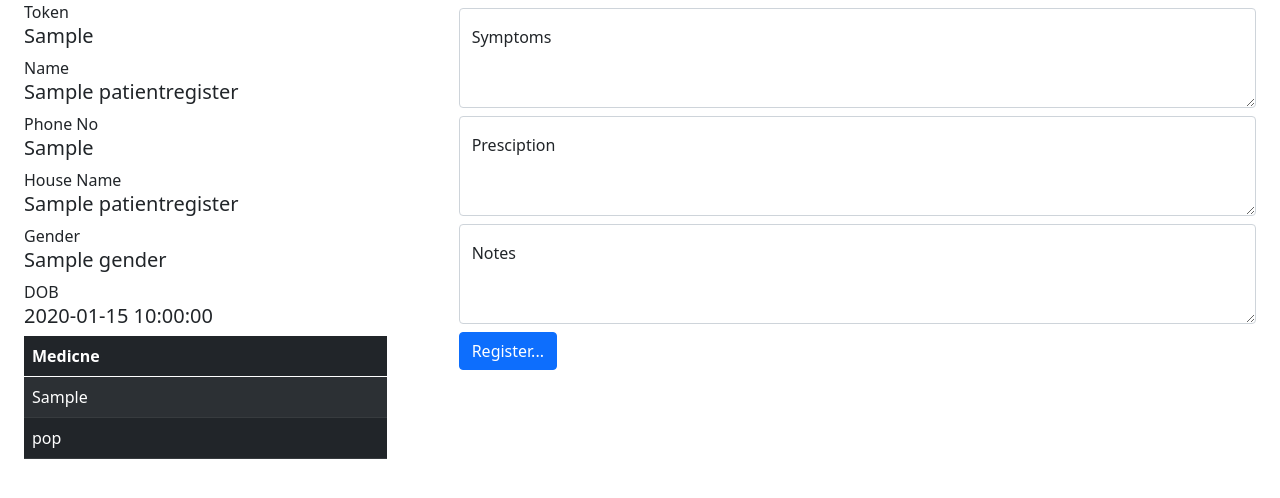
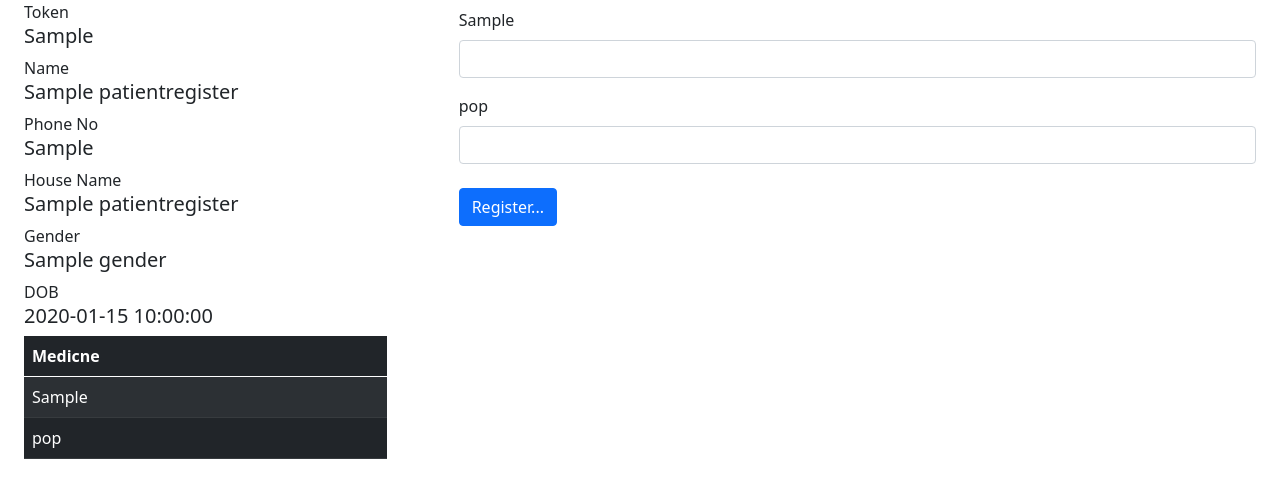
Before and after one commit to MuhammadRamzy/clinical_managment_system, a Flask app: page /billing/1 in a window 1280 px wide. Shown: the part 56-554 px from the top of the page. Run offline with Flask 2, Linux system fonts and the light colour scheme; a database or web service that is not in the repository returns one stand-in record (values such as "Sample title").

Commit message:
first commit

```diff
--- a/templates/billing.html
+++ b/templates/billing.html
@@ -41,18 +41,12 @@
         <div class="col-md-8">
             <div class="container">
                 <form class="mt-2">
-                    <div class="form-floating">
-                        <textarea class="form-control" placeholder="Leave a comment here" id="floatingTextarea2" style="height: 100px"></textarea>
-                        <label for="floatingTextarea2">Symptoms</label>
-                    </div>
-                    <div class="form-floating mt-2">
-                        <textarea class="form-control" placeholder="Leave a comment here" id="floatingTextarea2" style="height: 100px"></textarea>
-                        <label for="floatingTextarea2">Presciption</label>
-                    </div>
-                    <div class="form-floating mt-2">
-                        <textarea class="form-control" placeholder="Leave a comment here" id="floatingTextarea2" style="height: 100px"></textarea>
-                        <label for="floatingTextarea2">Notes</label>
-                    </div>
+                    {% for medicne in medicnes %}
+                        <div class="mb-3">
+                            <label class="form-label">{{medicne}}</label>
+                            <input type="number" class="form-control" name="token" required>
+                        </div>
+                    {% endfor %}
                     <button type="submit" class="btn btn-primary mt-2">Register...</button>
                   </form>
             </div>
```
